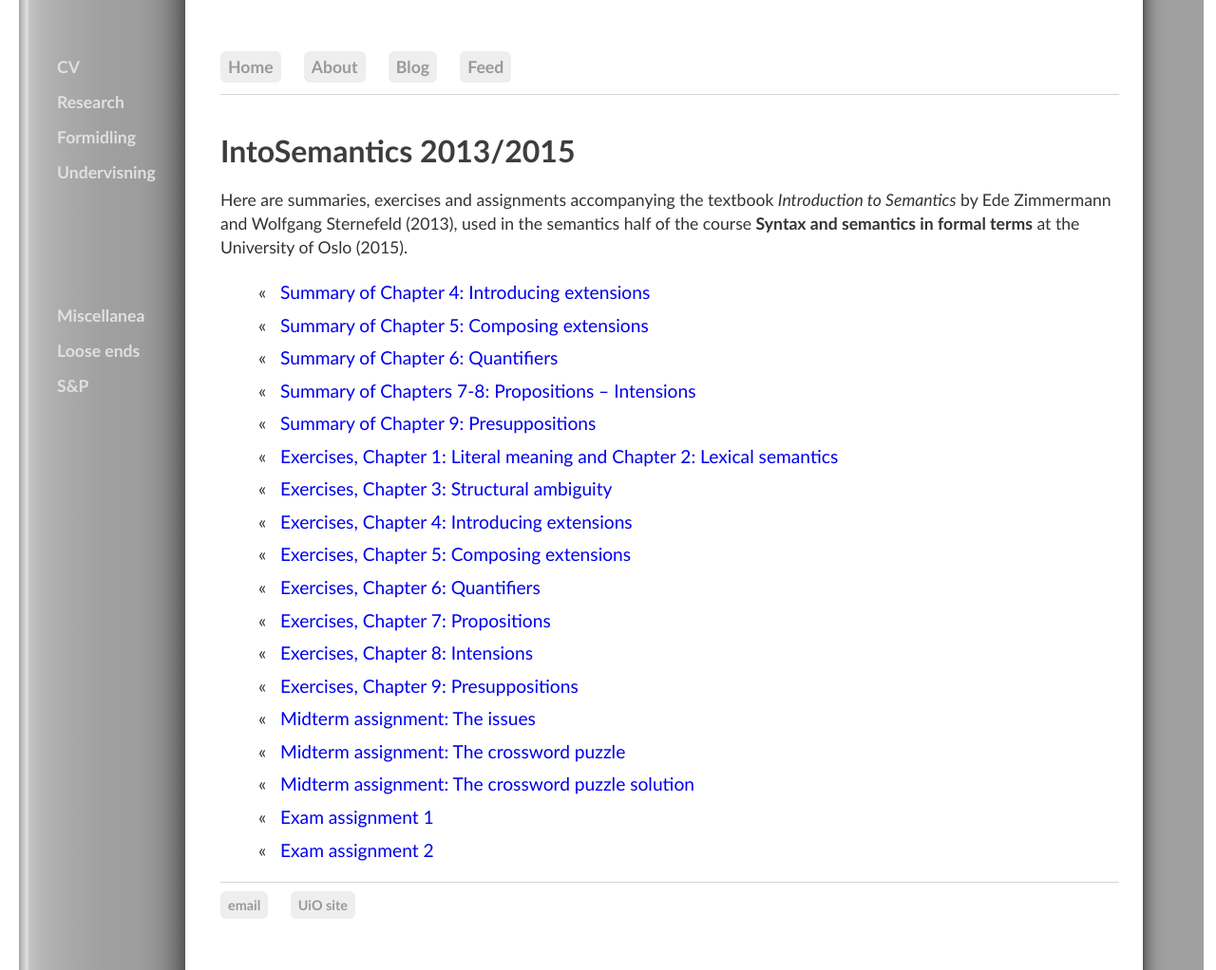
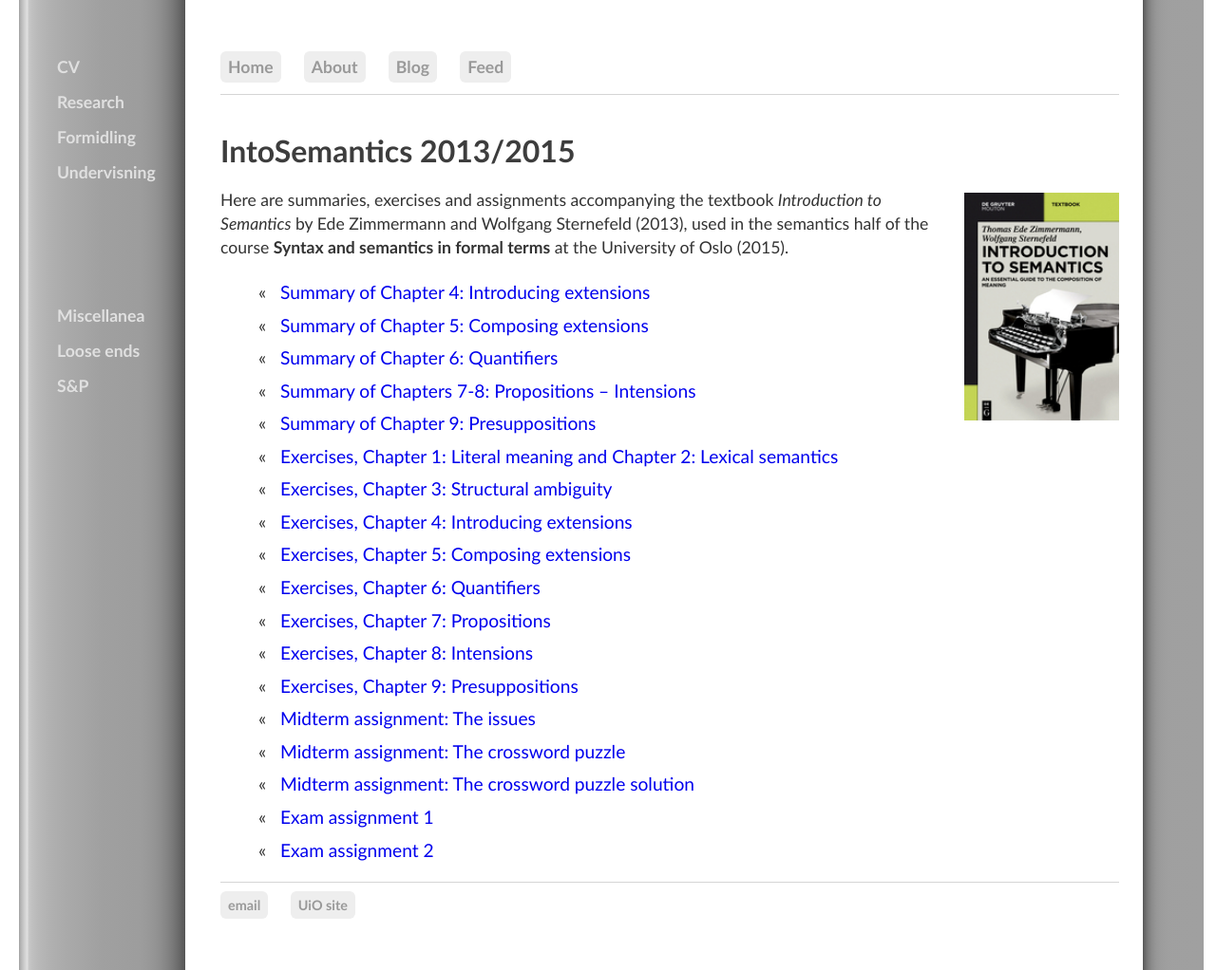
Before and after one commit to kjelljs/kjelljs.github.io, a Jekyll site: the page built from courses/intosem.html, in a window 1280 px wide and 1022 px high. Shown: the whole window at 95% size. Built offline with Jekyll 4.4.1, drawn with Linux system fonts in a browser that asks for light colours.

Commit message:
Update intosem.html

```diff
--- a/courses/intosem.html
+++ b/courses/intosem.html
@@ -4,6 +4,7 @@ title: "IntoSemantics 2013/2015"
 
 ---
 
+<div style="float:right;"><figure class="rightfig"><a href="/pdf/tysy.pdf"><img style="height:240px;" src="/pics/flugelbuch.jpg" /></a></figure></div>
 <div class="ingress">
   <p>Here are summaries, exercises and assignments accompanying the textbook <i>Introduction to Semantics</i> by Ede Zimmermann and Wolfgang Sternefeld (2013), used in the semantics half of the course <b>Syntax and semantics in formal terms</b> at the University of Oslo (2015).</p></div>
 <ul><li id="blogposts">&laquo; &nbsp; <a href="/pdf/semslide1.pdf">Summary of Chapter 4: Introducing extensions</a></li>
```
